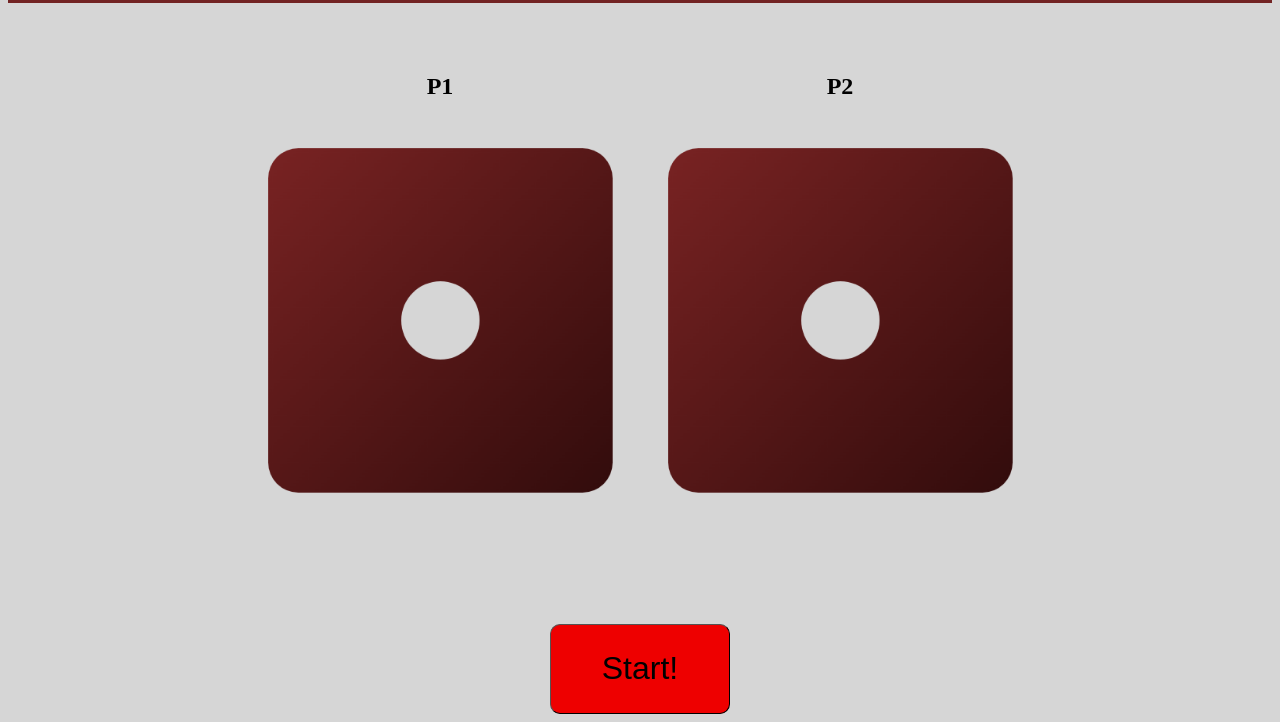
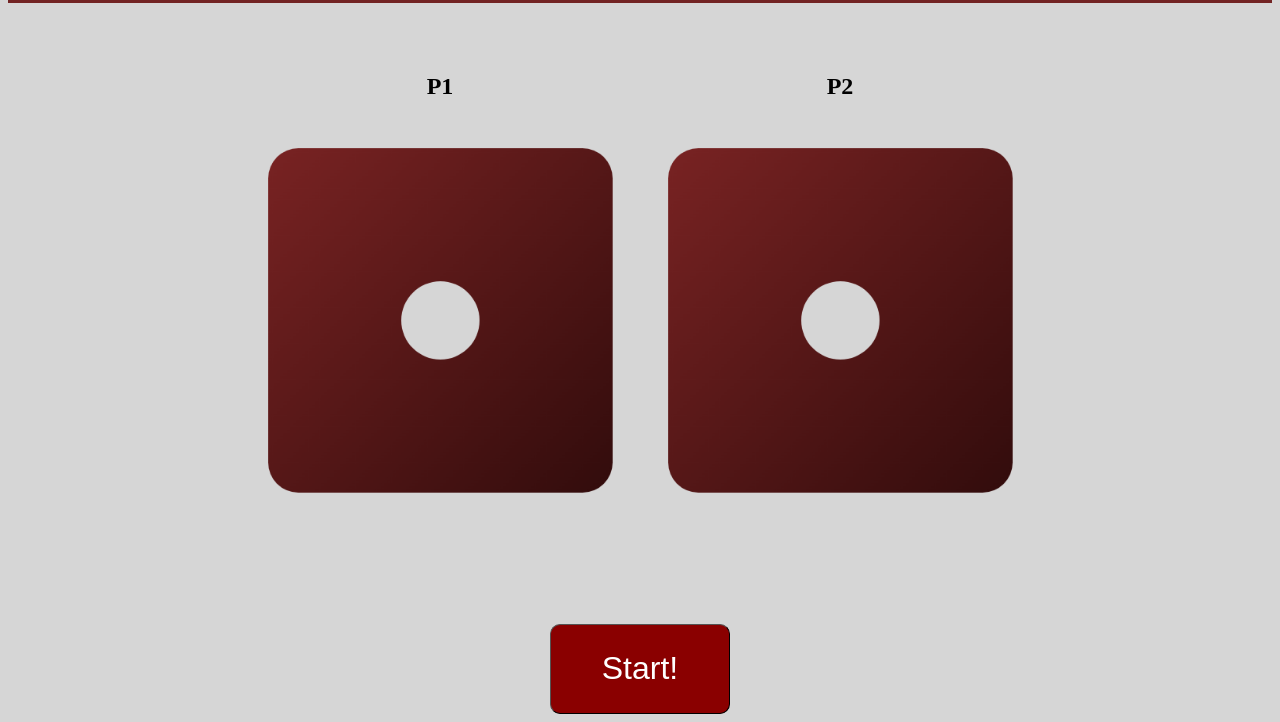
Before and after one commit to alvinlol200506/dice-random-left-vs-right, a plain HTML site: page index.html in a window 1280 px wide. Shown: the part 177-899 px from the top of the page. Drawn offline with Linux system fonts and the light colour scheme.

Commit message:
Update style.css

```diff
--- a/style.css
+++ b/style.css
@@ -33,12 +33,13 @@ img {
 }
 
 button {
-    background-color: rgb(238, 0, 0);
+    background-color: #8A0000;
     width: 180px;
     height: 90px;
     border-radius: 10px;
     border-width: 1px;
     font-size: 2rem;
+    color: white;
 }
 
 .btn {
```
